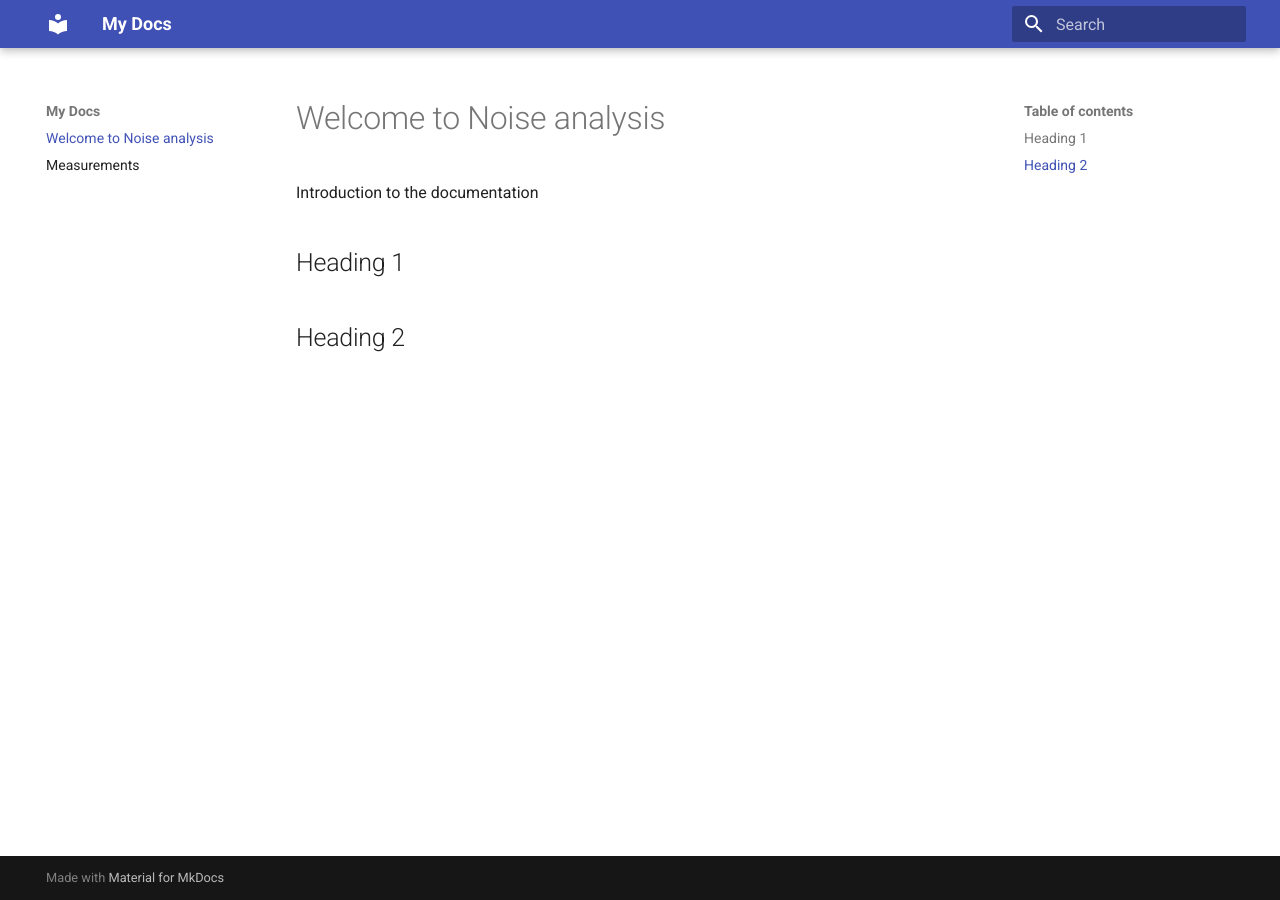
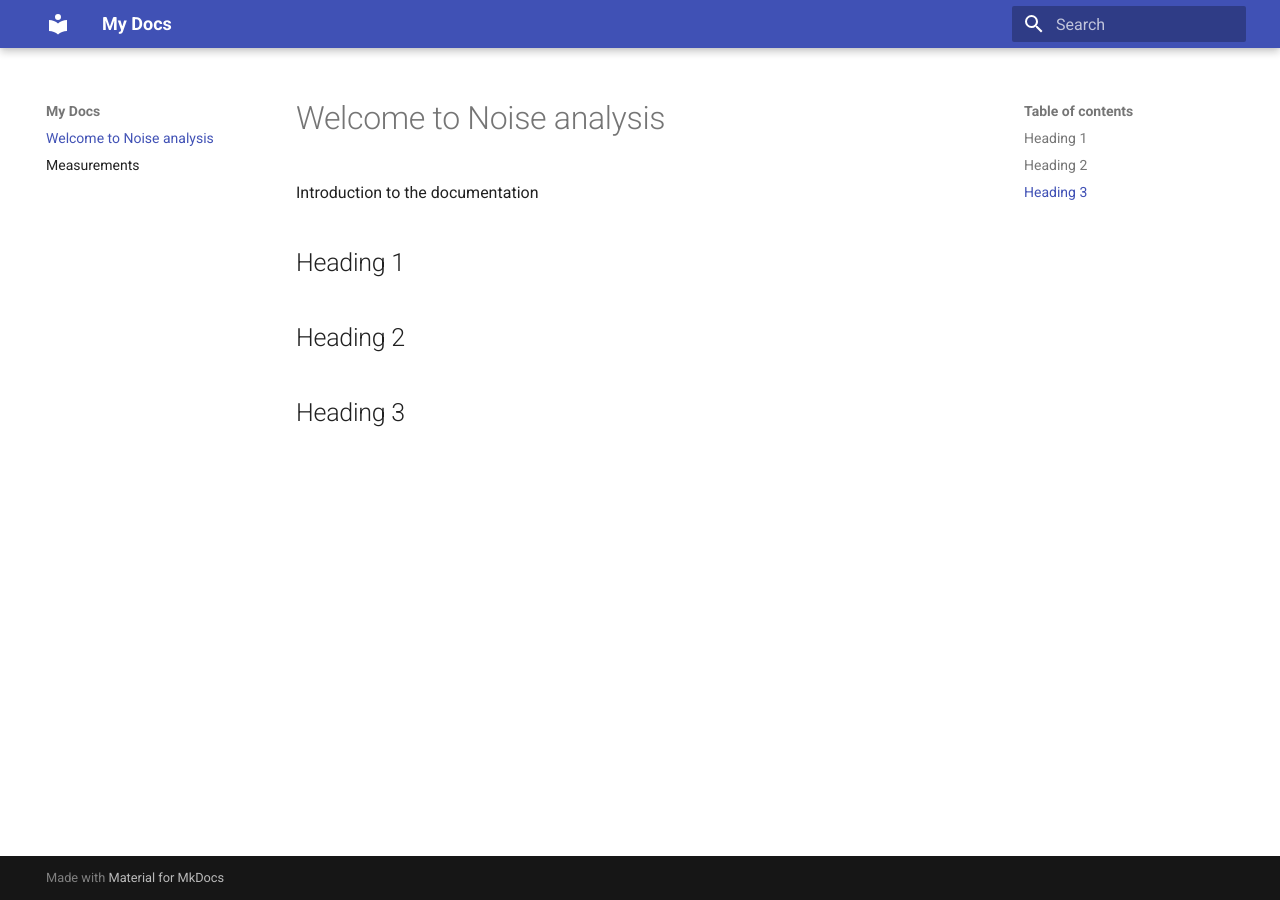
Before and after one commit to ajeshkg17/Noise-analysis, an MkDocs documentation site: the page built from docs/index.md, in a window 1280 px wide. Built offline with MkDocs 1.6.1 and Material for MkDocs 9.7.7, drawn with Linux system fonts in a browser that asks for light colours.

Commit message:
just making small changes

```diff
--- a/docs/index.md
+++ b/docs/index.md
@@ -5,3 +5,5 @@ Introduction to the documentation
 ## Heading 1
 
 ## Heading 2
+
+## Heading 3
```
